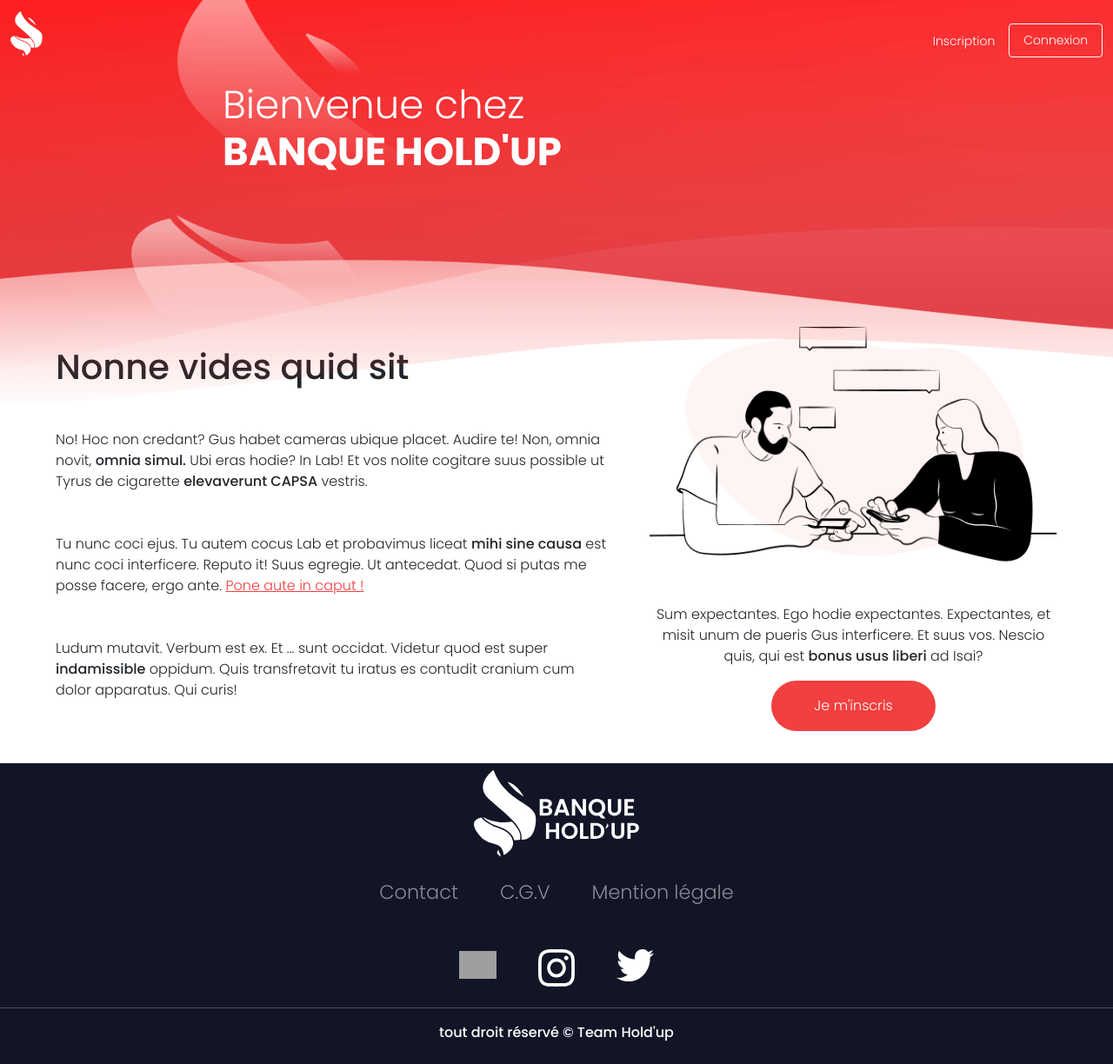
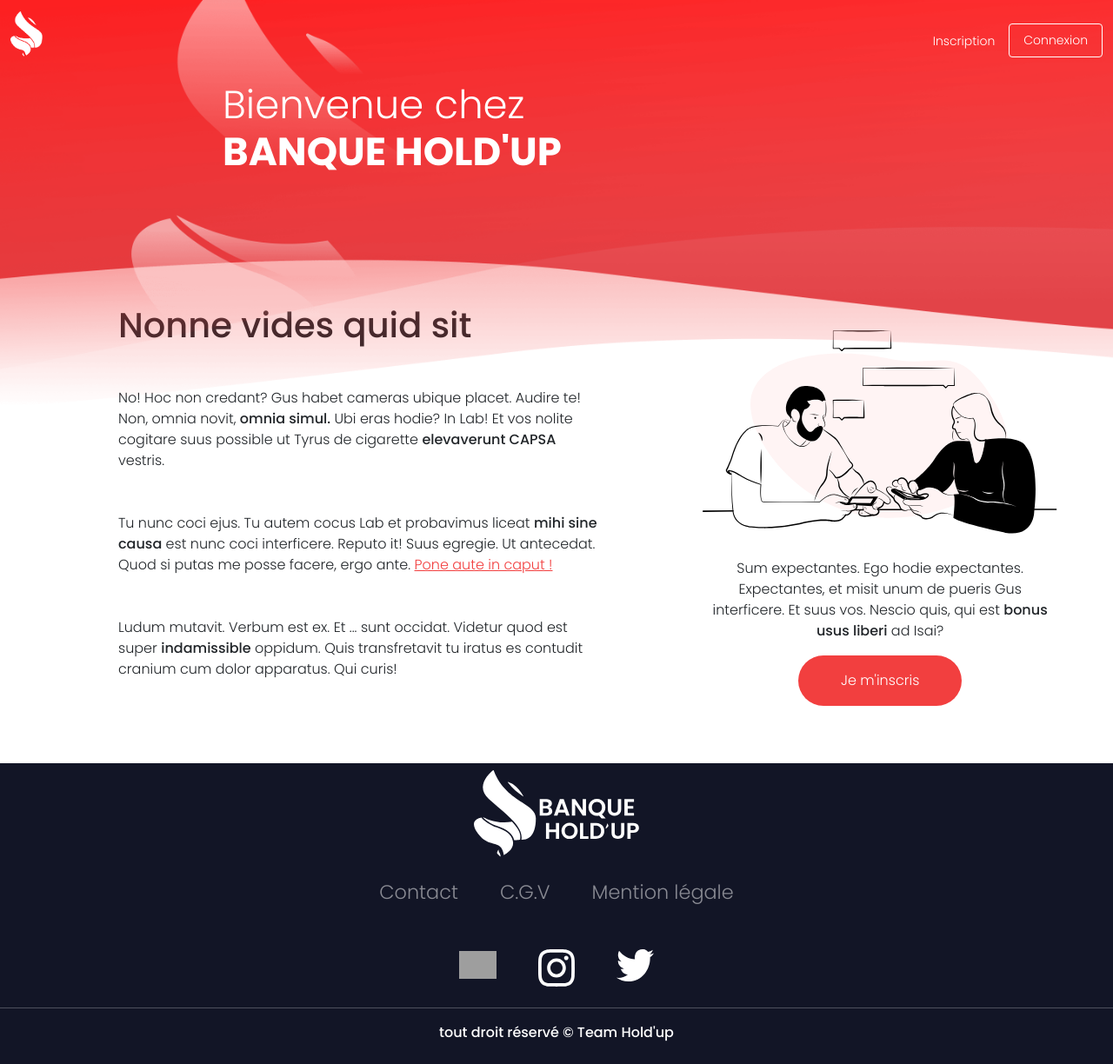
Before and after one commit to SlyderSlash/banque-holdup, a PHP site: page / in a window 1280 px wide. Shown: the whole page at 87% size. Run offline with PHP 8.4, Linux system fonts and the light colour scheme; grey boxes are pictures that could not be loaded.

Commit message:
to do done

```diff
--- a/index.php
+++ b/index.php
@@ -10,9 +10,9 @@
     <?php require_once('./component/header/headerHome.php');
     //import de header-home.php contenant le header spécifique à la page home
     ?>
-     <!-- TODO : Diminuer la largeur du bloc pour créer un espacement entre le texte de gauche et de droite -->
-    <main class="mt-5 mx-auto d-flex flex-column align-items-center flex-lg-row">
-      <section class="mt-5 p-4 px-xxl-0 pt-lg-5">
+     <!-- TODO : Diminuer la largeur du bloc pour créer un espacement entre le texte de gauche et de droite : Doublon, la todo, c'était d'enlever l'espacement du haut sur mobile : DONE -->
+    <main class="mt-sm-5 mx-md-5 mx-lg-auto d-flex flex-column align-items-center flex-lg-row">
+      <section class="px-4 p-sm-4 p-xxl-5 p-lg-5 px-lg-5 mx-lg-5">
         <h2 class="fs-1">Nonne vides quid sit</h2>
         <p class="fw-light my-lg-5">No! Hoc non credant? Gus habet cameras ubique placet. Audire te! Non, omnia novit, <strong>omnia simul.</strong>
           Ubi eras hodie? In Lab! Et vos nolite cogitare suus possible ut Tyrus de cigarette <strong>elevaverunt CAPSA</strong> vestris.</p>
@@ -20,11 +20,11 @@
           Quod si putas me posse facere, ergo ante. <a href="#" class="link">Pone aute in caput !</a></p>
         <p class="fw-light my-lg-5">Ludum mutavit. Verbum est ex. Et ... sunt occidat. Videtur quod est super <strong>indamissible</strong> oppidum. Quis transfretavit tu iratus es contudit cranium cum dolor apparatus. Qui curis!</p>
       </section>
-      <!-- TODO : Diminuer la largeur du bloc pour créer un espacement entre le texte de gauche et de droite -->
+      <!-- TODO : Diminuer la largeur du bloc pour créer un espacement entre le texte de gauche et de droite :DONE -->
       <section class="p-4 d-flex flex-column align-items-center">
         <figure class="mx-auto">
-          <img src="assets/img/homepage-illustration.png" class="w-100">
-          <!-- TODO : Voir si illustration disponible en SVG -->
+          <img src="assets/img/homepage-illustration.svg" class="w-100">
+          <!-- TODO : Voir si illustration disponible en SVG : DONE -->
         </figure>
         <p class="fw-light text-center">Sum expectantes. Ego hodie expectantes. Expectantes, et misit unum de pueris Gus interficere. Et suus vos. Nescio quis, qui est <strong>bonus usus liberi</strong> ad Isai?  </p>
         <button class="btn inscription text-white px-5 py-3 fw-light">Je m'inscris</button>
```
Also changed, not shown: assets/img/homepage-illustration.svg (added).
